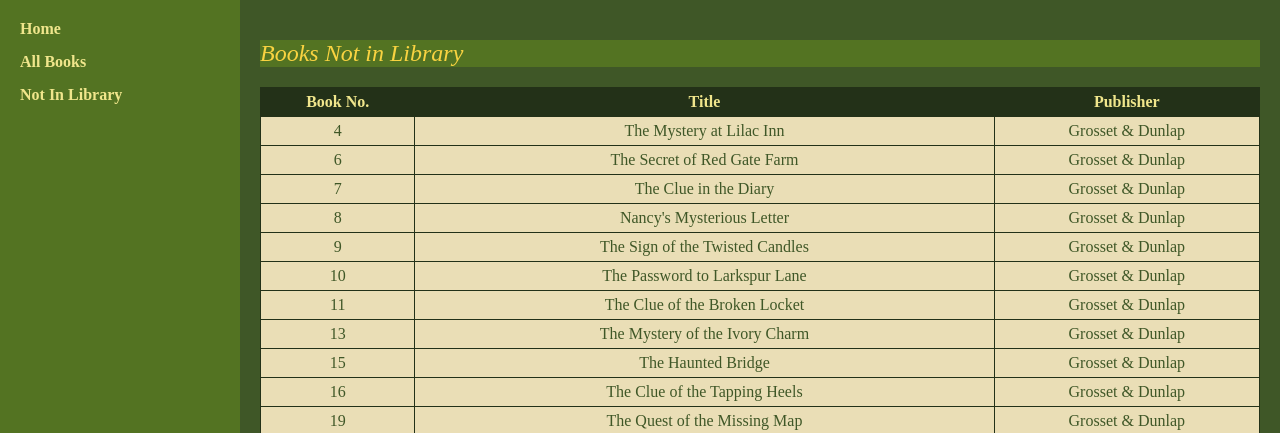
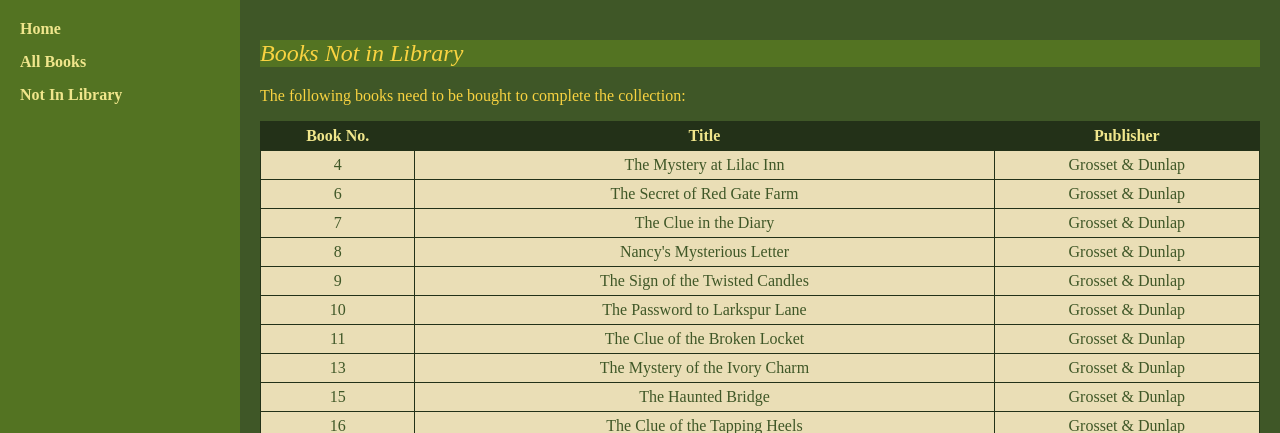
Before and after one commit to 3xtraaa/AS-91892-AS-91897, a Flask app: page /not_in_library in a window 1280 px wide. Shown: the part 95-528 px from the top of the page. Run offline with Flask 3, Linux system fonts and the light colour scheme; data comes from the database, SQL or seed files in the repository; some web fonts are replaced.

Commit message:
Description for not in library page

```diff
--- a/templates/not_in_library.html
+++ b/templates/not_in_library.html
@@ -4,6 +4,7 @@
 
 {% block content %}
 <h2>Books Not in Library</h2>
+<p>The following books need to be bought to complete the collection: </p>
 <table>
     <thead>
         <tr>
```
